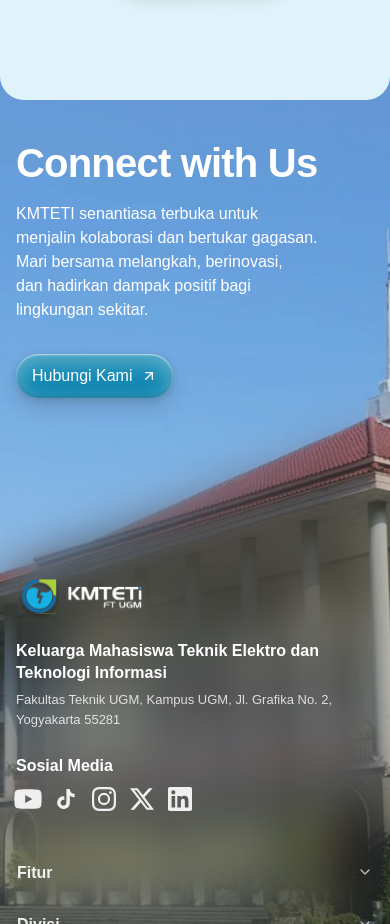
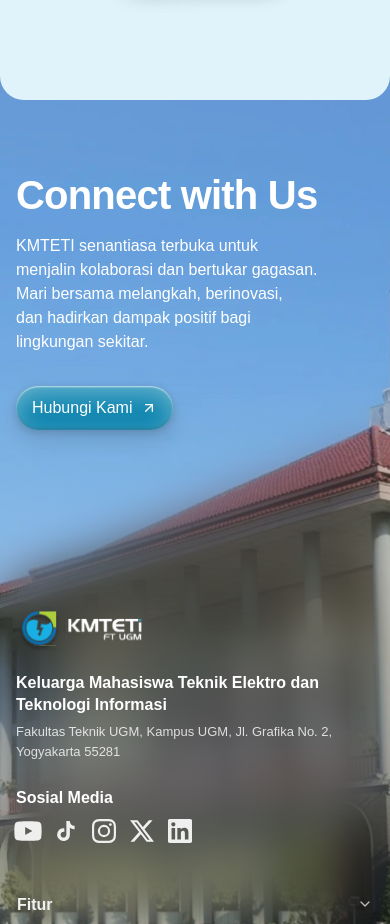
Before and after one commit to kmteti/website-bergelora, a Next.js app: page /kalender in a window 390 px wide. Shown: the part 6020-6944 px from the top of the page. Built offline with nearby package versions, Linux system fonts and the light colour scheme; a web font is replaced by a local one.

Commit message:
style(footer): add top spacing on mobile for Connect with Us section

```diff
--- a/src/components/layout/Footer.tsx
+++ b/src/components/layout/Footer.tsx
@@ -144,7 +144,7 @@
       <div className="absolute inset-x-0 bottom-0 z-20 h-[calc(100%-280px)] backdrop-blur-[24px] [mask-image:linear-gradient(to_bottom,transparent_0%,rgba(0,0,0,0.35)_10%,rgba(0,0,0,0.8)_20%,black_28%)] sm:h-[64%] lg:h-[560px]" />
 
       <div className="container relative z-40 mx-auto flex min-h-[1120px] w-full max-w-6xl flex-col px-4 py-12 sm:min-h-[980px] md:px-8 sm:py-14 lg:h-full lg:py-0">
-        <div className="max-w-[626px] pt-4 sm:pt-16 lg:absolute lg:left-8 lg:top-[148px] lg:pt-0">
+        <div className="max-w-[626px] mt-6 pt-6 sm:mt-0 sm:pt-16 lg:absolute lg:left-8 lg:top-[148px] lg:pt-0">
           <H1 className="text-white">Connect with Us</H1>
           <B3 className="mt-4 max-w-[34ch] font-medium text-white sm:max-w-[58ch]">
             KMTETI senantiasa terbuka untuk menjalin kolaborasi dan bertukar gagasan. Mari bersama melangkah, berinovasi, dan hadirkan dampak positif bagi lingkungan sekitar.
```
